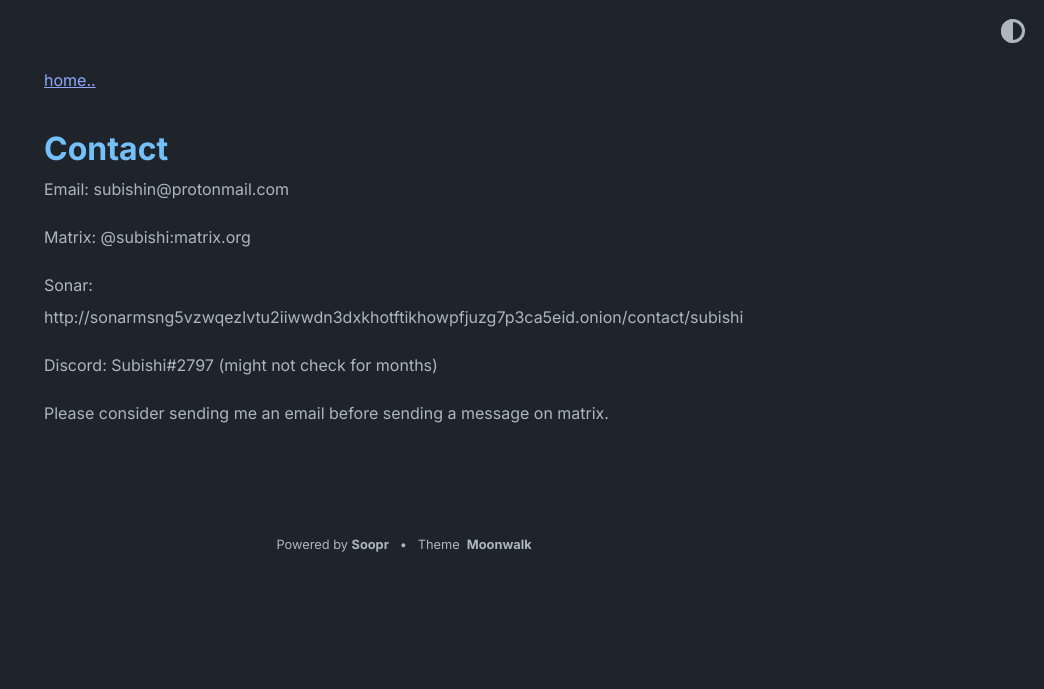
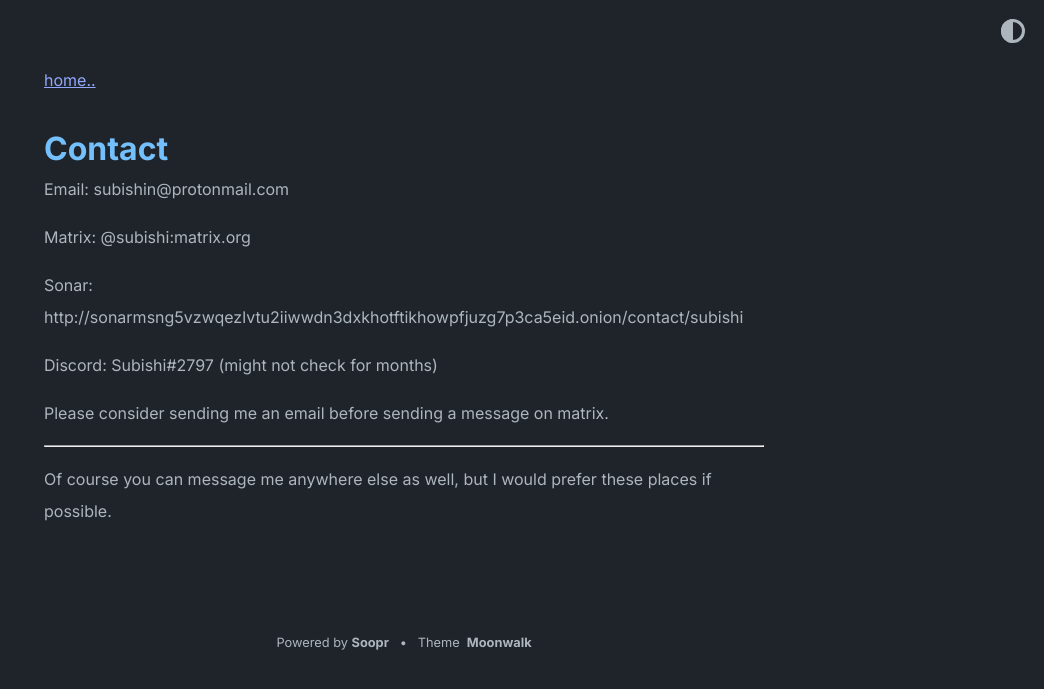
Before and after one commit to Subishi/Subishi.github.io, a Jekyll site: the page built from contact.md, in a window 1280 px wide. Shown: the top 689 px of the page, without its empty margins (236-1280 px from the left). Built offline with Jekyll 4.4.1, drawn with Linux system fonts in a browser that asks for light colours.

Commit message:
even more stuff

```diff
--- a/_config.yml
+++ b/_config.yml
@@ -21,7 +21,7 @@ theme_config:
   # following keys are using to create home layout
   show_projects: true # show projects as cards, add in _data/home.yml
   show_blog: true # show blog posts added in _posts
-  show_old_projects: true # show old projects as cards, add in _data/home.yml
+  show_old_projects: false # show old projects as cards, add in _data/home.yml
   show_misc_list: false # show generic vertical list for misc details, add _data/home.yml
 
 soopr:
--- a/_includes/date_and_social_share.html
+++ b/_includes/date_and_social_share.html
@@ -3,9 +3,3 @@
     <span>{{ page.date | date: "%B %Y"}}</span>
   {% endif %}
 </p>
-
-<div class="soopr-btn"
-   data-twitter="abhinav"
-   data-facebook="abhinavs"
->
-</div>
--- a/contact.md
+++ b/contact.md
@@ -12,3 +12,6 @@ Sonar: http://sonarmsng5vzwqezlvtu2iiwwdn3dxkhotftikhowpfjuzg7p3ca5eid.onion/con
 Discord: Subishi#2797 (might not check for months)
 
 Please consider sending me an email before sending a message on matrix.
+
+---
+Of course you can message me anywhere else as well, but I would prefer these places if possible.
```
Also changed, not shown: README.md, _screenshots/lighthouse-report.png (deleted), _screenshots/moonwalk-mono.png (deleted), _screenshots/moonwalk.jpg (deleted).
